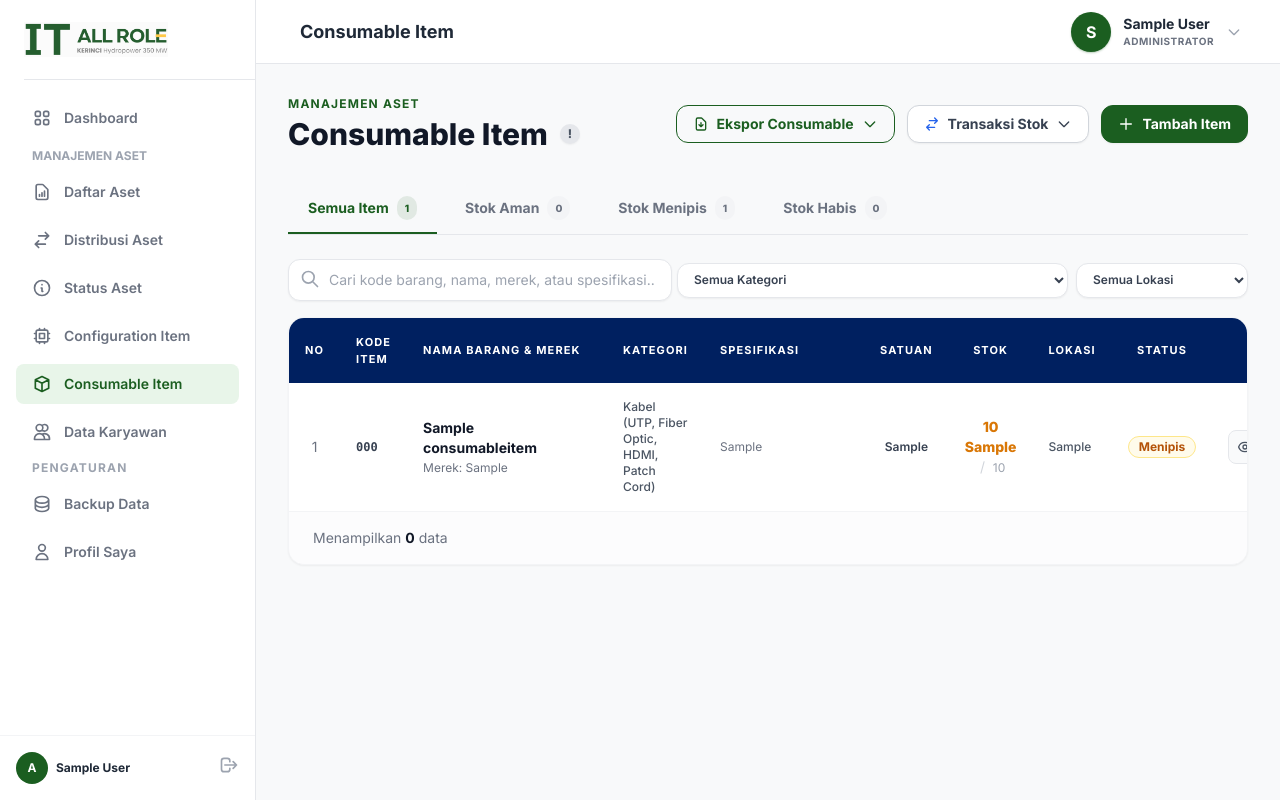
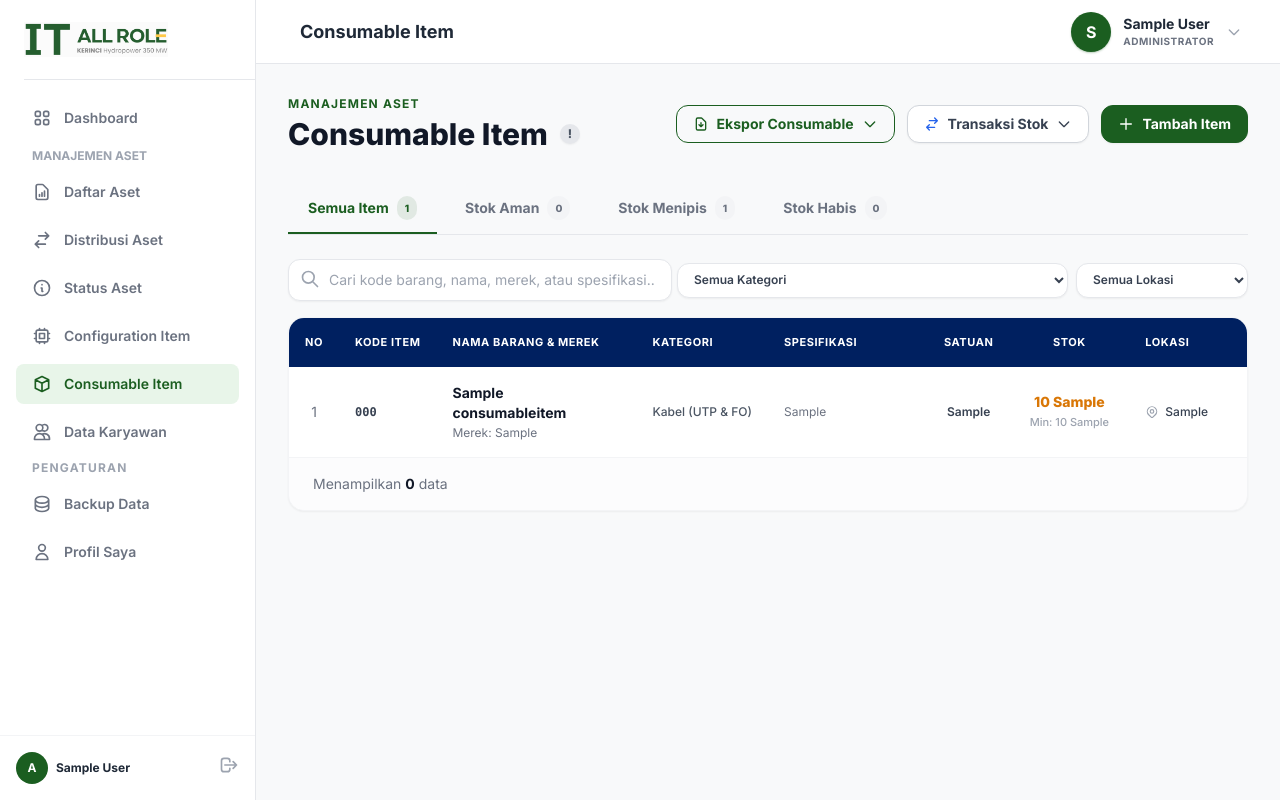
Before and after one commit to Wahyudin0701/manajemen-aset-it-ptkmh, a Django app: page /consumable/ in a window 1280 px wide. Run offline with Django 5.2, Linux system fonts and the light colour scheme; a user stored in the database is signed in; tables that the repository leaves empty hold one stand-in row (values such as "Sample post"); style sheets or scripts are compiled from the project's sources.

Commit message:
style: fix text stacking in Stok and Lokasi columns on Consumable Item table

```diff
--- a/templates/consumable_list.html
+++ b/templates/consumable_list.html
@@ -140,31 +140,31 @@
 <!-- Main Data Table -->
 <div class="bg-white rounded-none sm:rounded-2xl shadow-sm border border-gray-100 overflow-hidden w-full" id="tableContainer">
     <div class="overflow-x-auto">
-        <table class="w-full text-left border-collapse">
+        <table class="w-full text-left border-collapse min-w-[1100px]">
             <thead>
-                <tr class="bg-[#002060] text-white text-[11px] uppercase tracking-widest">
-                    <th class="p-4 font-bold text-center w-16">No</th>
-                    <th class="p-4 font-bold w-36">Kode Item</th>
+                <tr class="bg-[#002060] text-white text-[11px] uppercase tracking-wider">
+                    <th class="p-4 font-bold text-center w-14 whitespace-nowrap">No</th>
+                    <th class="p-4 font-bold whitespace-nowrap">Kode Item</th>
                     <th class="p-4 font-bold min-w-[200px]">Nama Barang & Merek</th>
-                    <th class="p-4 font-bold">Kategori</th>
+                    <th class="p-4 font-bold whitespace-nowrap">Kategori</th>
                     <th class="p-4 font-bold min-w-[160px]">Spesifikasi</th>
-                    <th class="p-4 font-bold text-center">Satuan</th>
-                    <th class="p-4 font-bold text-center">Stok</th>
-                    <th class="p-4 font-bold">Lokasi</th>
-                    <th class="p-4 font-bold text-center">Status</th>
-                    <th class="p-4 font-bold text-center w-28">Aksi</th>
+                    <th class="p-4 font-bold text-center whitespace-nowrap">Satuan</th>
+                    <th class="p-4 font-bold text-center whitespace-nowrap min-w-[120px]">Stok</th>
+                    <th class="p-4 font-bold whitespace-nowrap min-w-[160px]">Lokasi</th>
+                    <th class="p-4 font-bold text-center whitespace-nowrap">Status</th>
+                    <th class="p-4 font-bold text-center w-28 whitespace-nowrap">Aksi</th>
                 </tr>
             </thead>
             <tbody class="text-sm divide-y divide-gray-200">
                 {% for item in page_obj %}
                 <tr class="hover:bg-gray-50 transition-colors">
-                    <td class="p-4 text-center text-gray-500">{{ forloop.counter }}</td>
-                    <td class="p-4 font-bold text-gray-700 font-mono text-xs">
+                    <td class="p-4 text-center text-gray-500 whitespace-nowrap">{{ forloop.counter }}</td>
+                    <td class="p-4 font-bold text-gray-700 font-mono text-xs whitespace-nowrap">
                         <a href="{% url 'consumable_detail' item.id %}" class="hover:text-kerinci transition-colors">
                             {{ item.item_code }}
                         </a>
                     </td>
-                    <td class="p-4">
+                    <td class="p-4 min-w-[200px]">
                         <a href="{% url 'consumable_detail' item.id %}" class="font-bold text-gray-900 hover:text-kerinci transition-colors block">
                             {{ item.name }}
                         </a>
@@ -172,33 +172,47 @@
                         <p class="text-xs text-gray-500 font-normal mt-0.5">Merek: {{ item.brand }}</p>
                         {% endif %}
                     </td>
-                    <td class="p-4 text-gray-600 font-medium text-xs">
-                        {{ item.get_category_display }}
+                    <td class="p-4 text-gray-600 font-medium text-xs whitespace-nowrap">
+                        {% if item.category == 'cable' %}Kabel (UTP & FO)
+                        {% elif item.category == 'connector' %}Konektor & Barrel
+                        {% elif item.category == 'maintenance' %}Bahan Perawatan
+                        {% elif item.category == 'fastener' %}Baut, Mur & Ties
+                        {% elif item.category == 'electrical' %}Kelistrikan & Isolasi
+                        {% elif item.category == 'cleaning' %}Cleaning Supplies
+                        {% elif item.category == 'tools_acc' %}Aksesori & Tools
+                        {% else %}{{ item.get_category_display }}
+                        {% endif %}
                     </td>
                     <td class="p-4 text-xs text-gray-500 max-w-[220px]">
                         <span class="line-clamp-2" title="{{ item.specification }}">{{ item.specification|default:"-" }}</span>
                     </td>
-                    <td class="p-4 text-center text-gray-700 font-semibold text-xs">
+                    <td class="p-4 text-center text-gray-700 font-semibold text-xs whitespace-nowrap">
                         {{ item.base_unit }}
                     </td>
-                    <td class="p-4 text-center">
-                        <span class="font-extrabold {% if item.stock_status == 'out_of_stock' %}text-red-600{% elif item.stock_status == 'low_stock' %}text-amber-600{% else %}text-emerald-600{% endif %}">{{ item.formatted_stock }}</span>
-                        <span class="text-gray-300 mx-1">/</span>
-                        <span class="text-gray-400 text-xs" title="Batas Minimum Stok">{{ item.minimum_stock|floatformat:0 }}</span>
+                    <td class="p-4 text-center whitespace-nowrap">
+                        <div class="font-black text-sm {% if item.stock_status == 'out_of_stock' %}text-red-600{% elif item.stock_status == 'low_stock' %}text-amber-600{% else %}text-emerald-600{% endif %}">
+                            {{ item.formatted_stock }}
+                        </div>
+                        <div class="text-[11px] text-gray-400 font-medium">
+                            Min: {{ item.minimum_stock|floatformat:0 }} {{ item.base_unit }}
+                        </div>
                     </td>
-                    <td class="p-4 text-gray-600 text-xs font-medium">
-                        {{ item.location }}
+                    <td class="p-4 text-gray-700 text-xs font-medium whitespace-nowrap min-w-[160px]">
+                        <div class="flex items-center space-x-1.5">
+                            <svg class="w-3.5 h-3.5 text-gray-400 shrink-0" fill="none" stroke="currentColor" viewBox="0 0 24 24"><path stroke-linecap="round" stroke-linejoin="round" stroke-width="2" d="M17.657 16.657L13.414 20.9a1.998 1.998 0 01-2.827 0l-4.244-4.243a8 8 0 1111.314 0z"></path><path stroke-linecap="round" stroke-linejoin="round" stroke-width="2" d="M15 11a3 3 0 11-6 0 3 3 0 016 0z"></path></svg>
+                            <span>{{ item.location }}</span>
+                        </div>
                     </td>
-                    <td class="p-4 text-center">
+                    <td class="p-4 text-center whitespace-nowrap">
                         {% if item.stock_status == 'out_of_stock' %}
-                            <span class="inline-flex items-center px-2.5 py-0.5 rounded-full text-xs font-bold bg-red-50 text-red-700 border border-red-200">Habis</span>
+                            <span class="inline-flex items-center px-2.5 py-1 rounded-full text-xs font-bold bg-red-50 text-red-700 border border-red-200 whitespace-nowrap">Habis</span>
                         {% elif item.stock_status == 'low_stock' %}
-                            <span class="inline-flex items-center px-2.5 py-0.5 rounded-full text-xs font-bold bg-amber-50 text-amber-700 border border-amber-200">Menipis</span>
+                            <span class="inline-flex items-center px-2.5 py-1 rounded-full text-xs font-bold bg-amber-50 text-amber-700 border border-amber-200 whitespace-nowrap">Menipis</span>
                         {% else %}
-                            <span class="inline-flex items-center px-2.5 py-0.5 rounded-full text-xs font-bold bg-emerald-50 text-emerald-700 border border-emerald-200">Aman</span>
+                            <span class="inline-flex items-center px-2.5 py-1 rounded-full text-xs font-bold bg-emerald-50 text-emerald-700 border border-emerald-200 whitespace-nowrap">Aman</span>
                         {% endif %}
                     </td>
-                    <td class="p-4 text-center">
+                    <td class="p-4 text-center whitespace-nowrap">
                         <div class="flex items-center justify-center space-x-1.5">
                             <a href="{% url 'consumable_detail' item.id %}" class="p-2 bg-gray-50 text-gray-600 hover:bg-gray-100 rounded-lg transition-colors border border-gray-200" title="Buku Besar & Detail">
                                 <svg class="w-4 h-4" fill="none" stroke="currentColor" viewBox="0 0 24 24"><path stroke-linecap="round" stroke-linejoin="round" stroke-width="2" d="M15 12a3 3 0 11-6 0 3 3 0 016 0z"></path><path stroke-linecap="round" stroke-linejoin="round" stroke-width="2" d="M2.458 12C3.732 7.943 7.523 5 12 5c4.478 0 8.268 2.943 9.542 7-1.274 4.057-5.064 7-9.542 7-4.477 0-8.268-2.943-9.542-7z"></path></svg>
```
